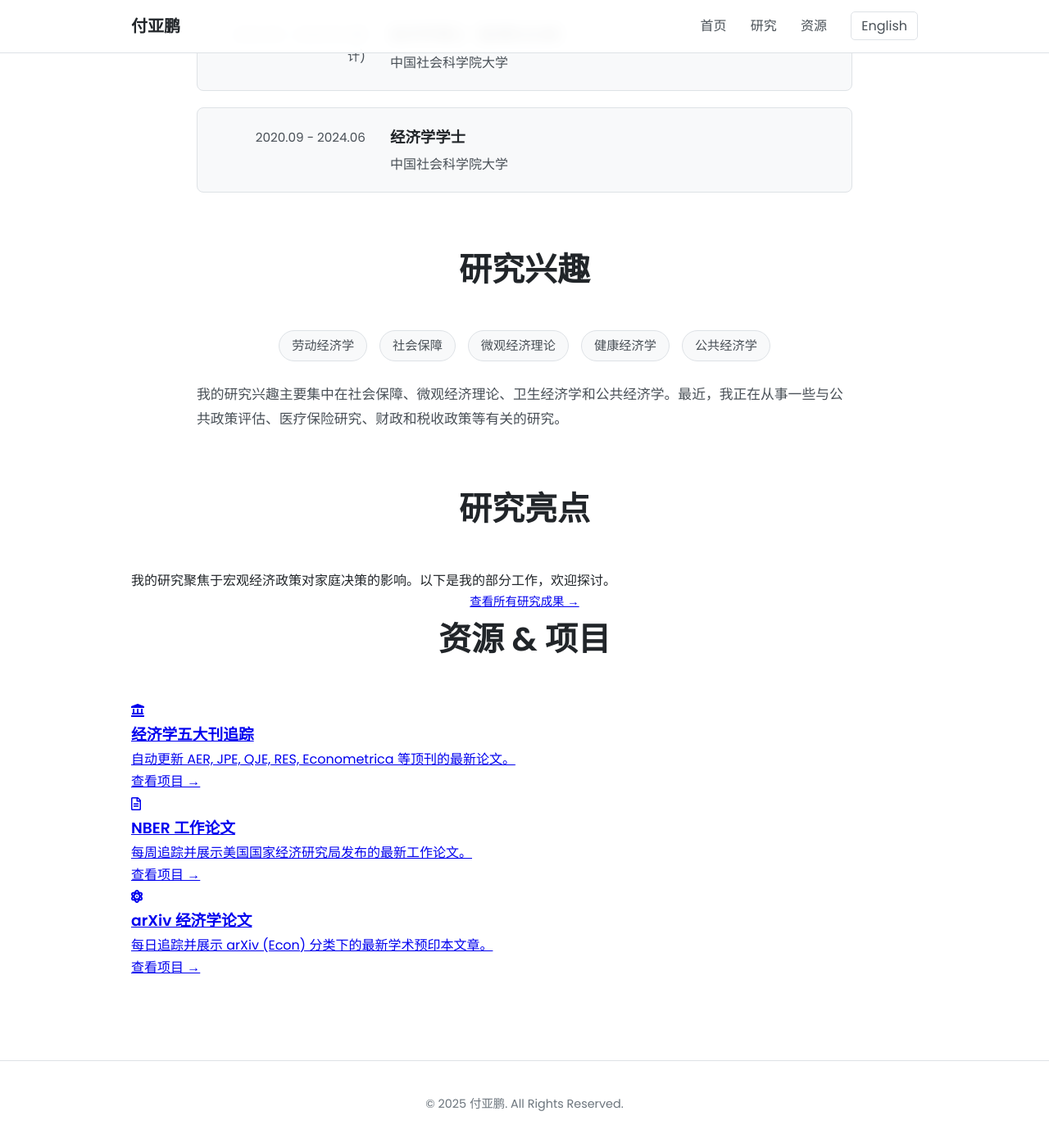
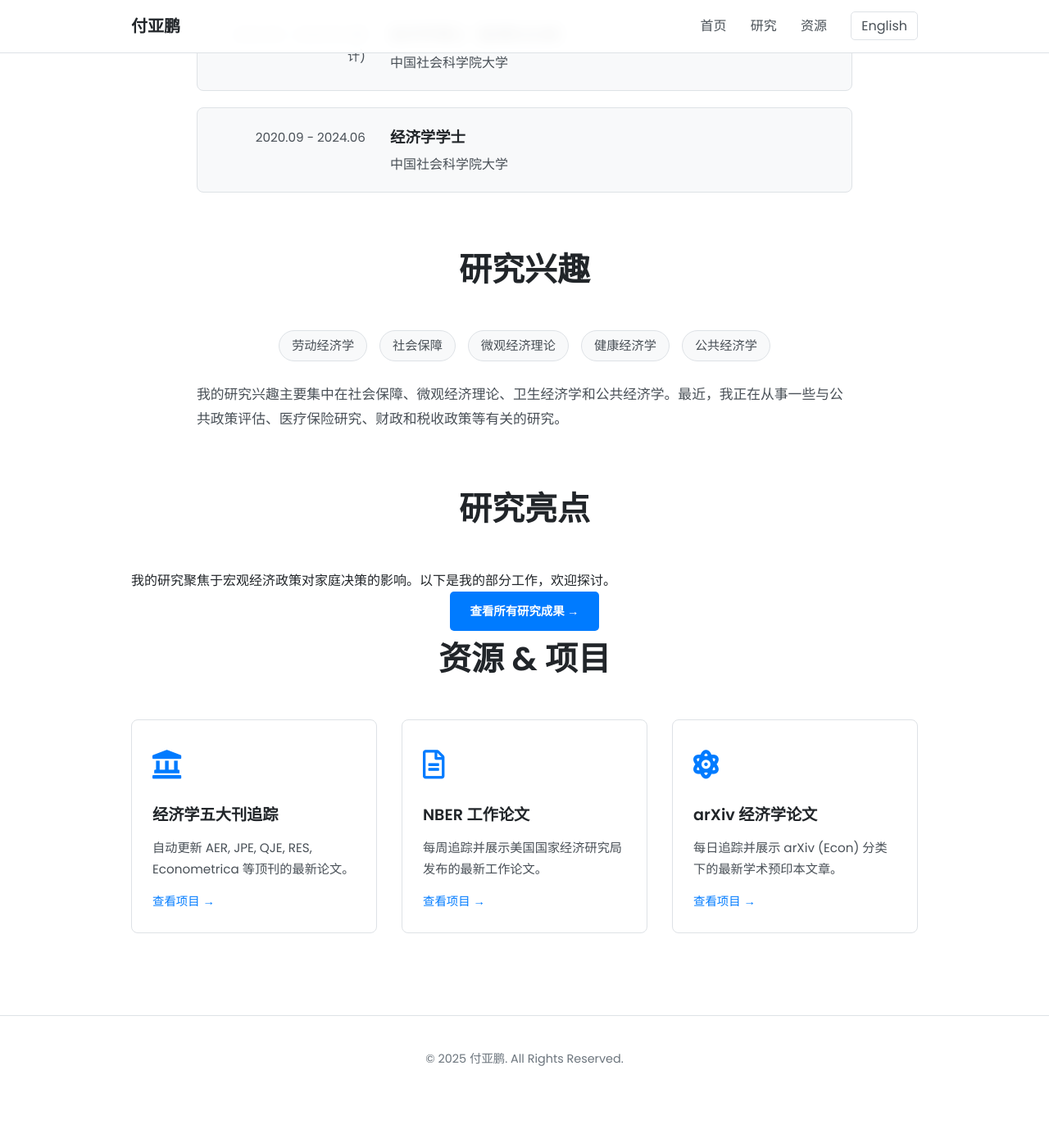
Before and after one commit to fyapeng/fyapeng.github.io, a Jekyll site: the page built from index.html, in a window 1280 px wide and 1400 px high, scrolled down 709 px. Shown: the top 1395 px of the window at 82% size. Built offline with Jekyll 4.4.1, drawn with Linux system fonts in a browser that asks for light colours; after the commit the page ends 2053 px from its top, so only the background shows below that.

Commit message:
Update style.css

```diff
--- a/assets/css/style.css
+++ b/assets/css/style.css
@@ -175,6 +175,67 @@ body {
   border-left: 3px solid var(--accent-color);
 }
 
+* ---------- 3.5 Resources Section (Card Grid) ---------- */
+/* 为了和 research-highlights 区分，这里单独命名 */
+.highlights-section { margin-bottom: 60px; }
+
+.resources-grid {
+  display: grid;
+  grid-template-columns: repeat(auto-fill, minmax(300px, 1fr));
+  gap: 30px;
+}
+.resource-card {
+  background-color: var(--bg-color);
+  border: 1px solid var(--border-color);
+  border-radius: 8px;
+  padding: 25px;
+  text-decoration: none;
+  color: inherit;
+  transition: transform 0.3s ease, box-shadow 0.3s ease;
+  display: flex;
+  flex-direction: column;
+}
+.resource-card:hover {
+  transform: translateY(-5px);
+  box-shadow: 0 10px 20px rgba(0,0,0,0.08);
+}
+.card-icon {
+  font-size: 2.2rem;
+  color: var(--accent-color);
+  margin-bottom: 15px;
+}
+.card-title {
+  font-size: 1.2rem;
+  margin-bottom: 10px;
+  color: var(--primary-color);
+}
+.card-description {
+  font-size: 0.95rem;
+  color: var(--secondary-color);
+  flex-grow: 1; /* 让描述部分占据多余空间，把“查看项目”推到底部 */
+  margin-bottom: 15px;
+}
+.card-footer {
+  font-size: 0.9rem;
+  font-weight: 500;
+  color: var(--accent-color);
+  align-self: flex-start;
+}
+.button-primary { /* 这个是 research-highlights 部分的按钮，顺便放在这里 */
+  display: inline-block;
+  background-color: var(--accent-color);
+  color: white;
+  padding: 12px 25px;
+  border-radius: 5px;
+  text-decoration: none;
+  font-weight: 600;
+  transition: background-color 0.3s, transform 0.2s;
+}
+.button-primary:hover {
+  background-color: #0056b3;
+  transform: translateY(-2px);
+}
+
 
 /* -------------------- 4. Footer -------------------- */
 .site-footer { border-top: 1px solid var(--border-color); padding: 40px 0; margin-top: 40px; }
```
